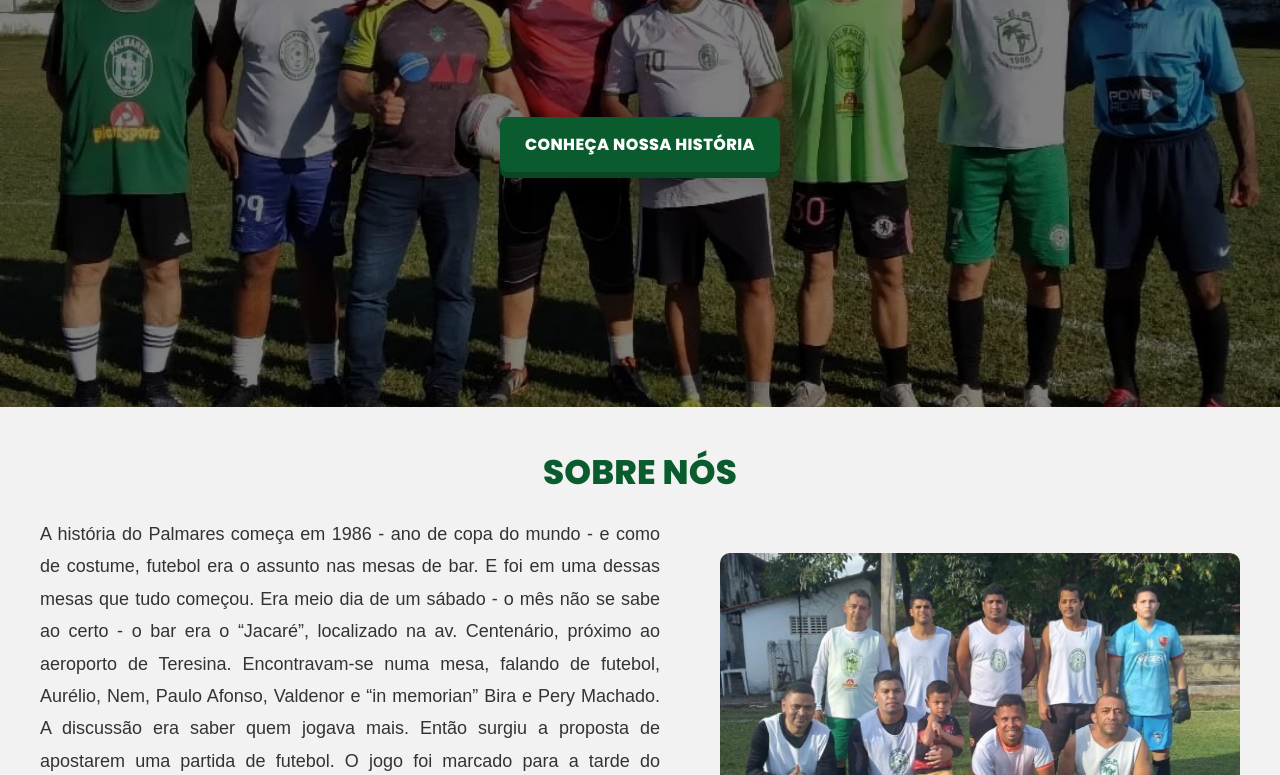
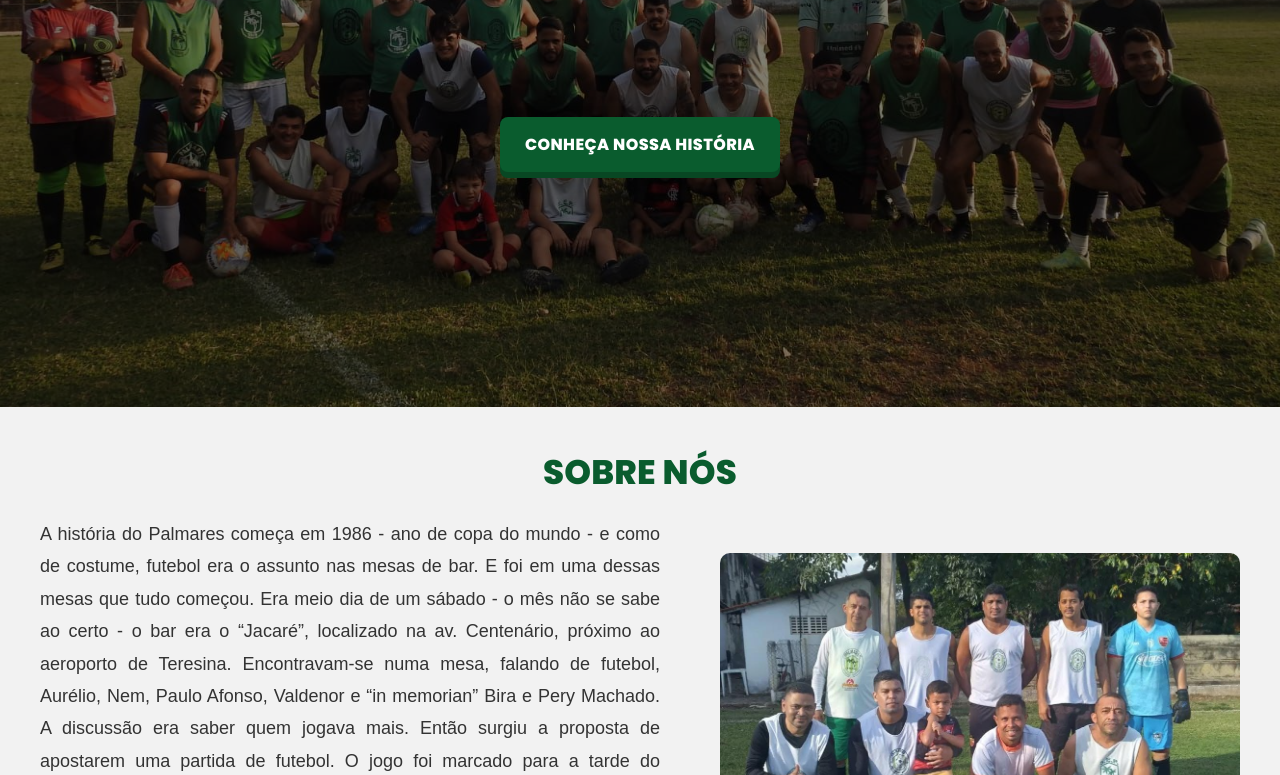
Before and after one commit to lucasfm03/PALMARES, a plain HTML site: page index.html in a window 1280 px wide. Shown: the part 472-1247 px from the top of the page. Drawn offline with Linux system fonts and the light colour scheme.

Commit message:
mudança de capa

```diff
--- a/index.html
+++ b/index.html
@@ -24,7 +24,7 @@
   </header>
 
   <section id="inicio" class="hero">
-    <img src="imagens/hero.jpeg" class="hero-img" />
+    <img src="imagens/capa2.jpeg" class="hero-img" />
     <div class="hero-text">
       <h2>SOCIEDADE ESPORTIVA</h2>
       <h1>PALMARES</h1>
```
Also changed, not shown: imagens/capa2.jpeg (added).
